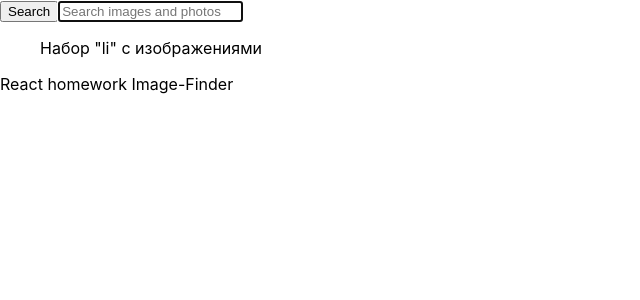
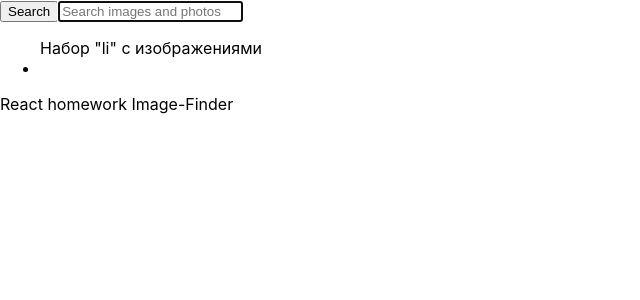
Before and after one commit to lena06051981be/goit-react-hw-03-image-finder, a React (Create React App) app: page / in a window 1280 px wide. Shown: the top 300 px of the page, without its empty margins (0-640 px from the left). Built offline with nearby package versions, Linux system fonts and the light colour scheme.

Commit message:
Update ImageGallery.jsx

```diff
--- a/src/components/ImageGallery/ImageGallery.jsx
+++ b/src/components/ImageGallery/ImageGallery.jsx
@@ -1,7 +1,13 @@
+import { ImageGalleryItem } from "components/ImageGalleryItem/ImageGalleryItem";
 
-
-export const ImageGallery = () => (
-    <ul className="gallery">
-        Набор "li" с изображениями
+export const ImageGallery = ({ images }) => {
+  return (
+    <ul>
+          Набор "li" с изображениями
+      <ImageGalleryItem />
+      {/* {images.map(image => (
+          <ImageGalleryItem key={image.id} {...image} />)
+      )} */}
     </ul>
-);
+  );
+};
```
